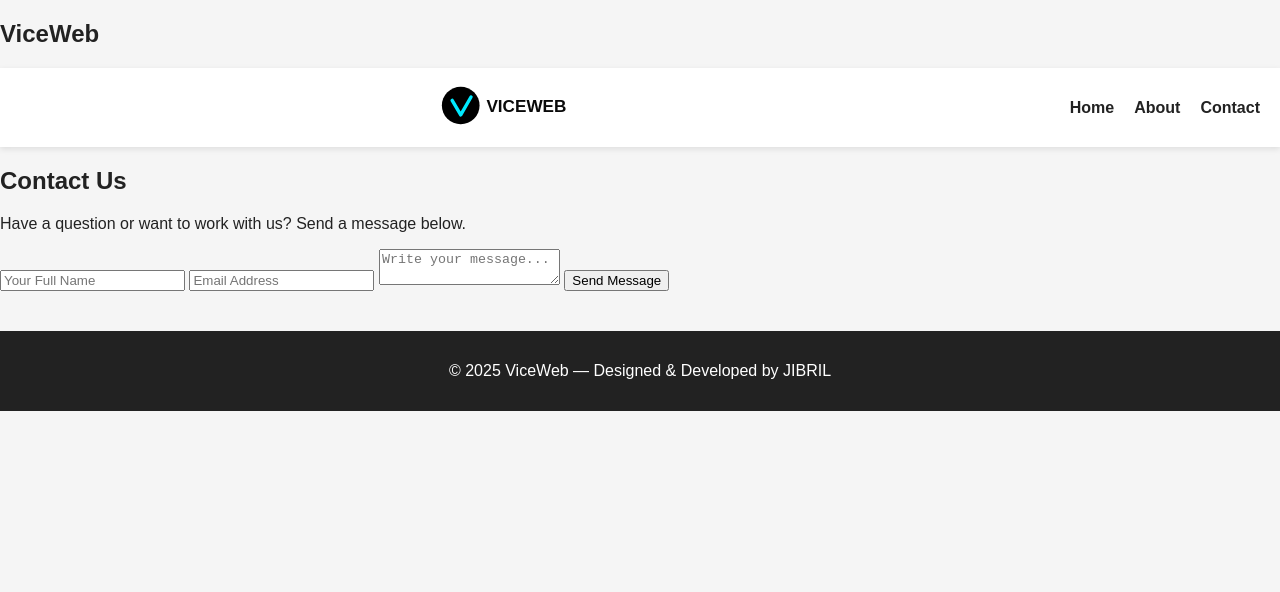
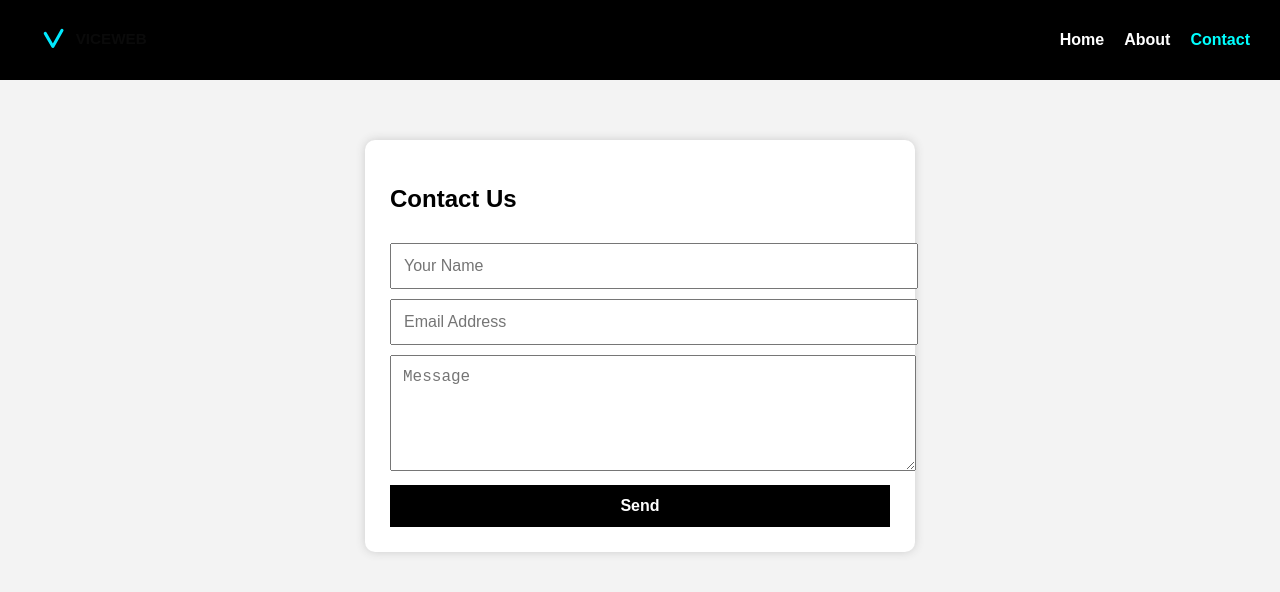
Before and after one commit to jibrilibrahimjibril5-eng/Vice, a plain HTML site: page contact.html in a window 1280 px wide. Drawn offline with Linux system fonts and the light colour scheme.

Commit message:
Add files via upload

```diff
--- a/contact.html
+++ b/contact.html
@@ -1,48 +1,101 @@
 <!DOCTYPE html>
 <html lang="en">
+<head>
+  <meta charset="UTF-8">
+  <meta name="viewport" content="width=device-width, initial-scale=1.0">
+  <title>Contact - Viceweb</title>
+  <link rel="icon" type="image/png" href="favicon.png">
 
-<head>
-    <meta charset="UTF-8" />
-    <meta name="viewport" content="width=device-width, initial-scale=1.0" />
-    <title>Contact | ViceWeb</title>
-    <link rel="stylesheet" href="style.css" />
+  <style>
+    body {
+      margin: 0;
+      font-family: Arial, sans-serif;
+      background: #f3f3f3;
+    }
+
+    nav {
+      display: flex;
+      align-items: center;
+      justify-content: space-between;
+      background: black;
+      padding: 15px 30px;
+    }
+
+    nav img {
+      width: 160px;
+      height: auto;
+    }
+
+    nav ul {
+      list-style: none;
+      display: flex;
+      gap: 20px;
+      margin: 0;
+      padding: 0;
+    }
+
+    nav ul li a {
+      text-decoration: none;
+      color: white;
+      font-size: 16px;
+      font-weight: bold;
+      transition: 0.3s;
+    }
+
+    nav ul li a:hover {
+      color: cyan;
+    }
+
+    .container {
+      max-width: 500px;
+      background: white;
+      padding: 25px;
+      margin: 60px auto;
+      border-radius: 10px;
+      box-shadow: 0 0 10px #ccc;
+    }
+
+    input, textarea, button {
+      width: 100%;
+      margin-top: 10px;
+      padding: 12px;
+      font-size: 16px;
+    }
+
+    button {
+      background: black;
+      color: white;
+      border: none;
+      font-weight: bold;
+      cursor: pointer;
+    }
+
+    button:hover {
+      background: cyan;
+      color: black;
+    }
+
+  </style>
 </head>
 
 <body>
 
-<header class="navbar">
-    <h2 class="logo">ViceWeb</h2>
-    <nav>
-  <a href="index.html">
-  <link rel="icon" type="image/png" href="favicon.png">
-
-<a href="index.html">
-  <img src="logo.svg" alt="Viceweb Logo" style="width:180px; height:auto;">
-</a>
-
+<nav>
+  <a href="index.html"><img src="logo.svg" alt="Viceweb Logo"></a>
   <ul>
     <li><a href="index.html">Home</a></li>
     <li><a href="about.html">About</a></li>
-    <li><a href="contact.html">Contact</a></li>
+    <li><a href="contact.html" style="color: cyan;">Contact</a></li>
   </ul>
 </nav>
-</header>
 
-<section class="contact-section">
-    <h1>Contact Us</h1>
-    <p>Have a question or want to work with us? Send a message below.</p>
-
-    <form action="https://formspree.io/f/xknagwzz" method="POST" class="contact-form">
-        <input type="text" name="name" placeholder="Your Full Name" required>
-        <input type="email" name="email" placeholder="Email Address" required>
-        <textarea name="message" placeholder="Write your message..." required></textarea>
-        <button type="submit">Send Message</button>
-    </form>
-</section>
-
-<footer>
-    <p>© 2025 ViceWeb — Designed & Developed by JIBRIL</p>
-</footer>
+<div class="container">
+  <h2>Contact Us</h2>
+  <input type="text" placeholder="Your Name">
+  <input type="email" placeholder="Email Address">
+  <textarea rows="5" placeholder="Message"></textarea>
+  <button>Send</button>
+</div>
 
 </body>
 </html>
```
Also changed, not shown: about.html (+72 -42 lines), index.html (+74 -36 lines).
